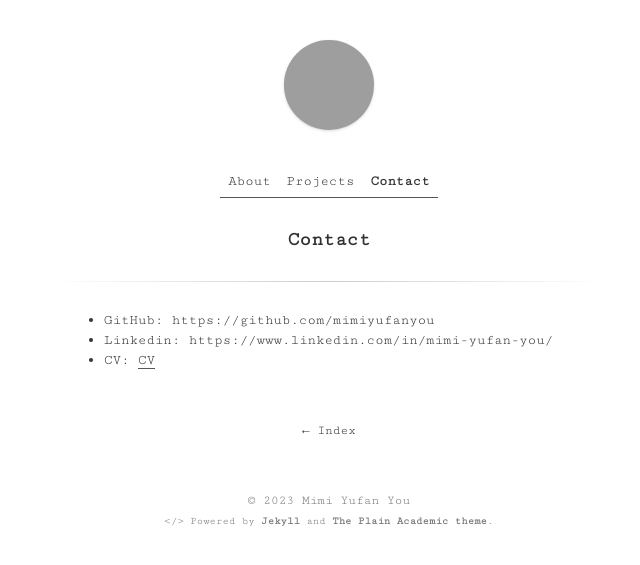
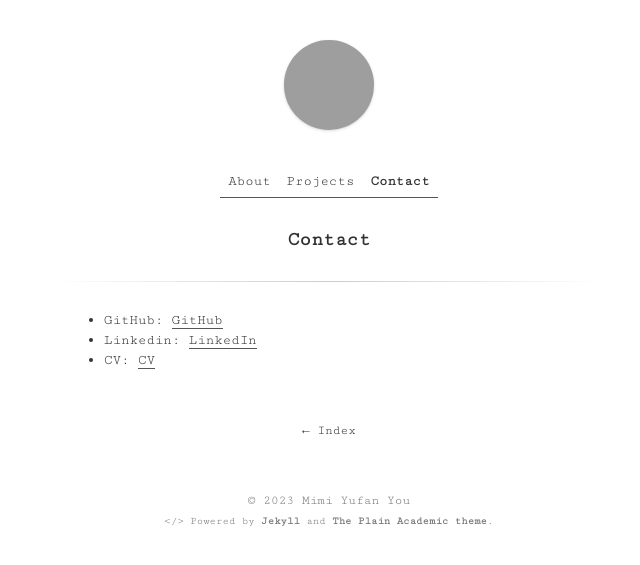
Before and after one commit to mimiyufanyou/mimiyufanyou.github.io, a Jekyll site: the page built from contact.md, in a window 1280 px wide. Shown: the top 565 px of the page, without its empty margins (311-951 px from the left). Built offline with Jekyll 4.4.1, drawn with Linux system fonts in a browser that asks for light colours; part of the change alters nothing that is shown; grey boxes are pictures that could not be loaded.

Commit message:
Update contact.md

```diff
--- a/contact.md
+++ b/contact.md
@@ -3,6 +3,6 @@ layout: page
 title: Contact
 ---
 
-- GitHub: https://github.com/mimiyufanyou
-- Linkedin: https://www.linkedin.com/in/mimi-yufan-you/
+- GitHub: [GitHub](https://github.com/mimiyufanyou)
+- Linkedin: [LinkedIn](https://www.linkedin.com/in/mimi-yufan-you/)
 - CV: [CV](https://github.com/mimiyufanyou/mimiyufanyou.github.io/blob/cfe26f07ffdb81747116d4c2be609a0140decd7a/assets/MIMI%20YUFAN%20YOU%20-%20CV%20-%2020221228.pdf)
```
